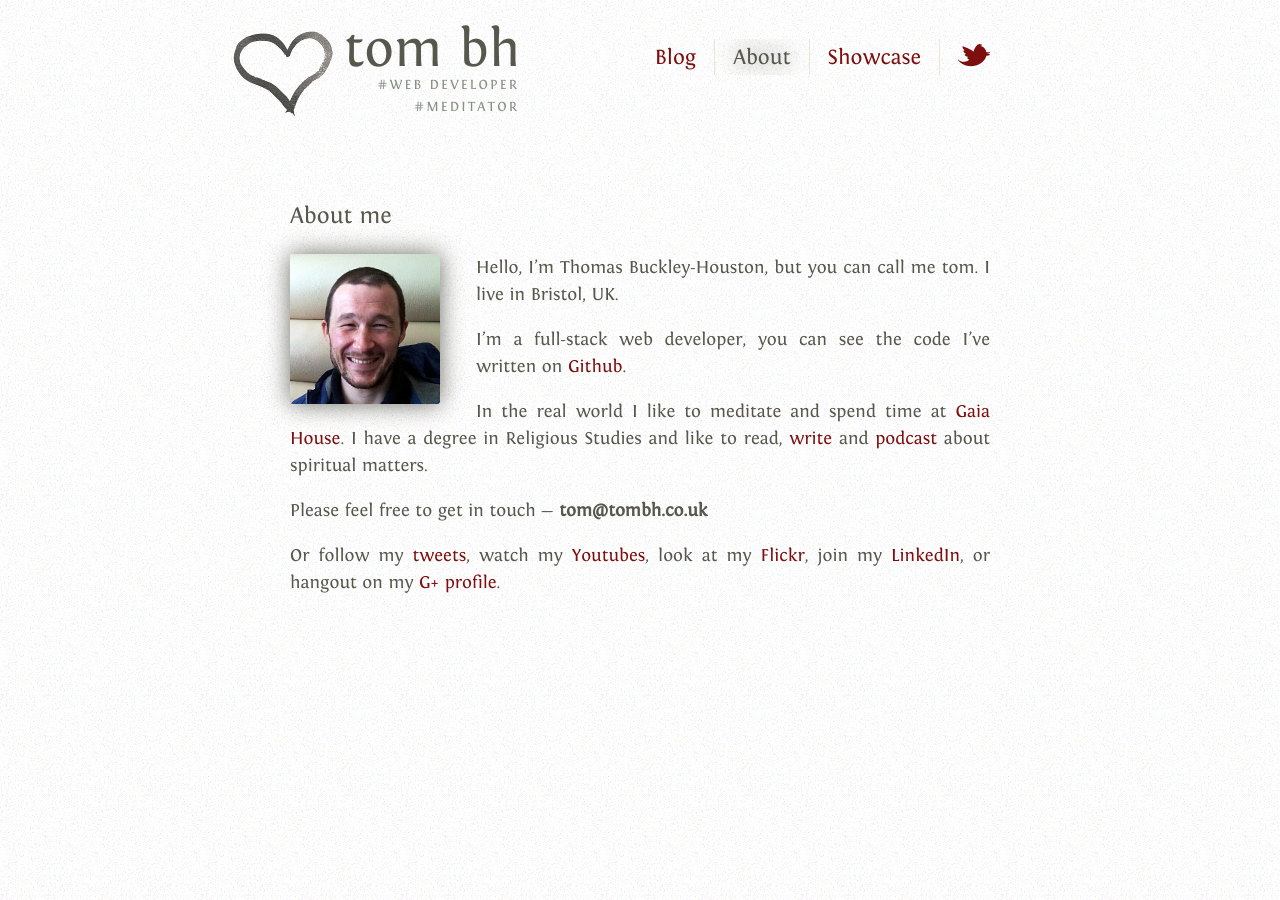
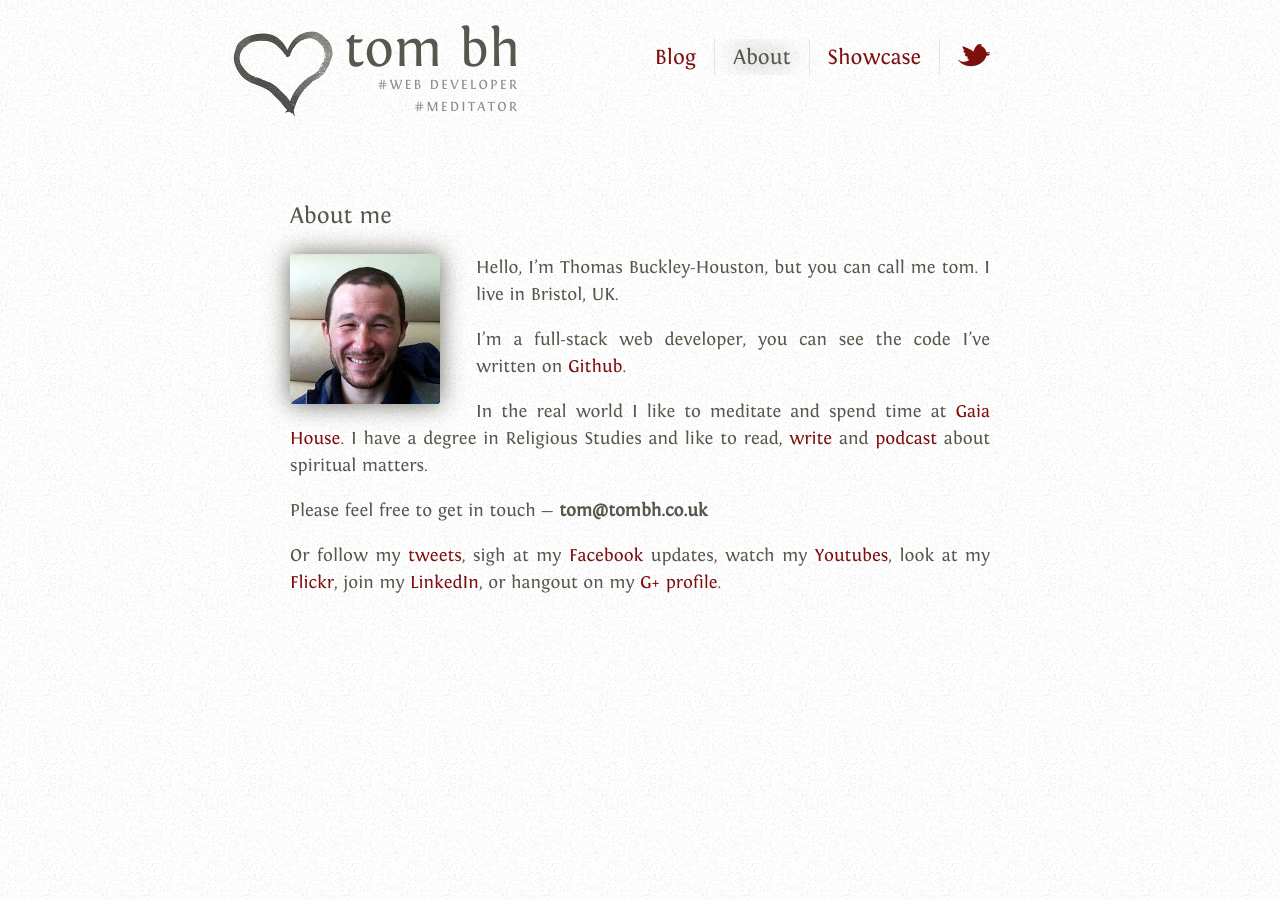
Before and after one commit to tombh/tombh.github.io, a Jekyll site: the page built from about/index.markdown, in a window 1280 px wide. Built offline with Jekyll 4.4.1, drawn with Linux system fonts in a browser that asks for light colours; Markdown is read by kramdown in place of the engine named in the settings.

Commit message:
Added FB link

```diff
--- a/about/index.markdown
+++ b/about/index.markdown
@@ -18,4 +18,4 @@ and <a href="http://www.beingordinary.org">podcast</a> about spiritual matters.
 
 Please feel free to get in touch &mdash; <strong>tom<span style="display:none">nospam</span>@tombh.co.uk</strong>
 
-Or follow my [tweets](http://www.twitter.com/twombh), watch my [Youtubes](https://www.youtube.com/user/iamtombh/videos), look at my [Flickr](http://www.flickr.com/photos/tombuckley/), join my [LinkedIn](http://www.linkedin.com/pub/thomas-buckley-houston/9/478/445), or hangout on my [G+ profile](https://plus.google.com/115720766788573901001).
+Or follow my [tweets](http://www.twitter.com/twombh), sigh at my [Facebook](https://www.facebook.com/tbuckleyhouston) updates, watch my [Youtubes](https://www.youtube.com/user/iamtombh/videos), look at my [Flickr](http://www.flickr.com/photos/tombuckley/), join my [LinkedIn](http://www.linkedin.com/pub/thomas-buckley-houston/9/478/445), or hangout on my [G+ profile](https://plus.google.com/115720766788573901001).
```
